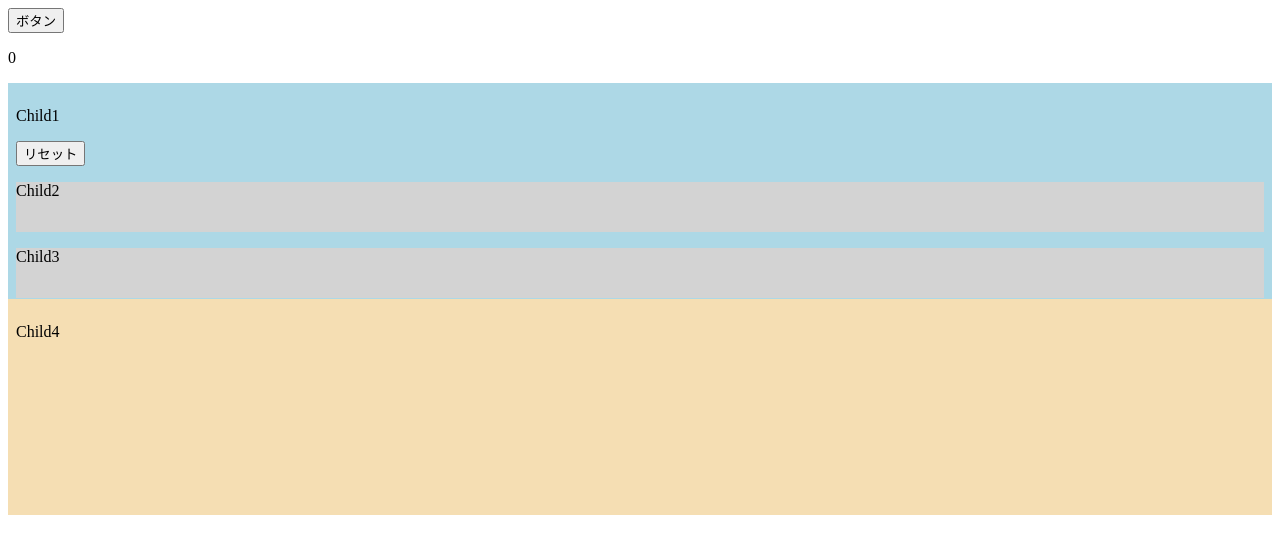
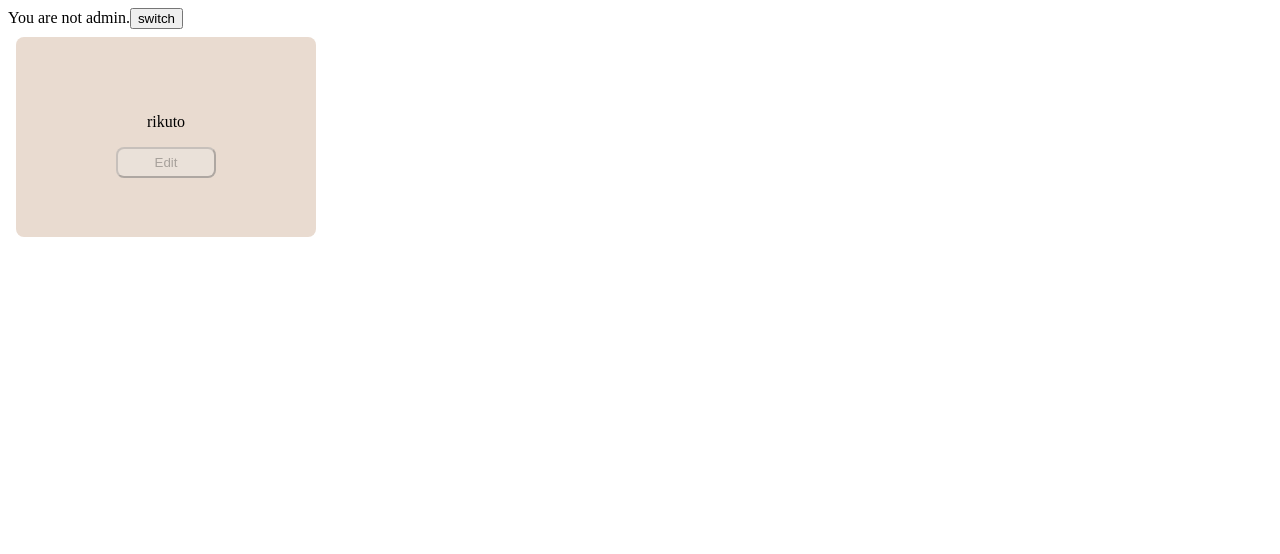
Before and after one commit to RikutoYamada/react-tutorial, a React (Create React App) app: page / in a window 1280 px wide. Shown: the top 554 px of the page. Built offline with nearby package versions, Linux system fonts and the light colour scheme.

Commit message:
useContext

```diff
--- a/src/App.jsx
+++ b/src/App.jsx
@@ -1,25 +1,19 @@
-import { useState, memo, useCallback } from "react";
-import { Child1 } from "./components/Child1";
-import { Child4 } from "./components/Child4";
+import { useContext } from "react";
+import { AdminFlagContext } from "./components/providers/AdminFlagProvider";
+import { Card } from "./components/Card";
 
-export const App = memo(() => {
-  console.log("Appレンダリング")
-  const [num, setNum] = useState(0);
+export const App = () => {
+  // admin flag
+  const { isAdmin, setIsAdmin } = useContext(AdminFlagContext);
 
-  const onClickButton = () => {
-    setNum(num => num +1);
-  };
-
-  const onClickReset = useCallback(() => {
-    setNum(0);
-  }, []);
+  // click Switch Button
+  const onClickSwitch = () => setIsAdmin(!isAdmin);
 
   return (
-    <>
-      <button onClick={onClickButton}>ボタン</button>
-      <p>{num}</p>
-      <Child1 onClickReset={onClickReset} />
-      <Child4 />
-    </>
+    <div>
+      {isAdmin ? <span>You are admin.</span> : <span>You are not admin.</span>}
+      <button onClick={onClickSwitch}>switch</button>
+      <Card isAdmin={isAdmin} />
+    </div>
   );
-});
+};
--- /dev/null
+++ b/src/components/Card.jsx
@@ -0,0 +1,22 @@
+import { EditButton } from "./EditButton";
+
+const style = {
+  width: "300px",
+  height: "200px",
+  margin: "8px",
+  borderRadius: "8px",
+  backgroundColor: "#e9dbd0",
+  display: "flex",
+  flexDirection: "column",
+  justifyContent: "center",
+  alignItems: "center"
+};
+
+export const Card = () => {
+  return (
+    <div style={style}>
+      <p>rikuto</p>
+      <EditButton />
+    </div>
+  );
+};
--- /dev/null
+++ b/src/components/EditButton.jsx
@@ -0,0 +1,18 @@
+import { useContext } from "react";
+
+import { AdminFlagContext } from "./providers/AdminFlagProvider";
+const style = {
+  width: "100px",
+  padding: "6px",
+  borderRadius: "8px"
+};
+
+export const EditButton = () => {
+  const { isAdmin } = useContext(AdminFlagContext);
+
+  return (
+    <button style={style} disabled={!isAdmin}>
+      Edit
+    </button>
+  )
+}
--- /dev/null
+++ b/src/components/providers/AdminFlagProvider.jsx
@@ -0,0 +1,17 @@
+import { createContext, useState } from "react";
+
+export const AdminFlagContext = createContext({});
+
+export const AdminFlagProvider = props => {
+  const { children } = props;
+
+  const [isAdmin, setIsAdmin] =useState(false);
+
+  const sampleObj = { sampleValue: "test" };
+
+  return (
+    <AdminFlagContext.Provider value={{ isAdmin, setIsAdmin}}>
+      {children}
+    </AdminFlagContext.Provider>
+  );
+};
--- a/src/index.js
+++ b/src/index.js
@@ -1,4 +1,10 @@
 import ReactDOM from "react-dom";
 import { App } from "./App";
+import { AdminFlagProvider } from "./components/providers/AdminFlagProvider";
 
-ReactDOM.render(<App />, document.getElementById("root"));
+ReactDOM.render(
+  <AdminFlagProvider>
+    <App />
+  </AdminFlagProvider>,
+  document.getElementById("root")
+);
```
